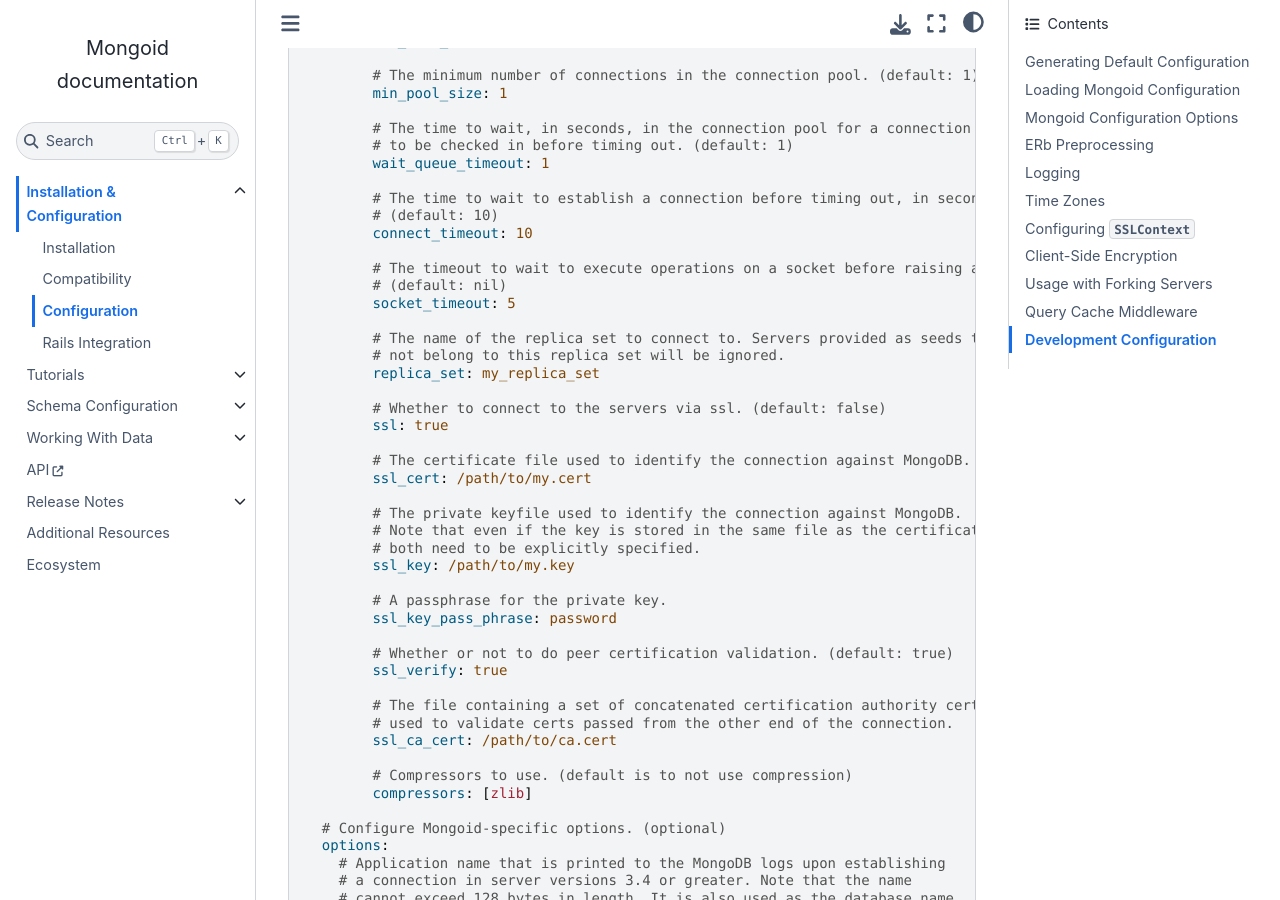
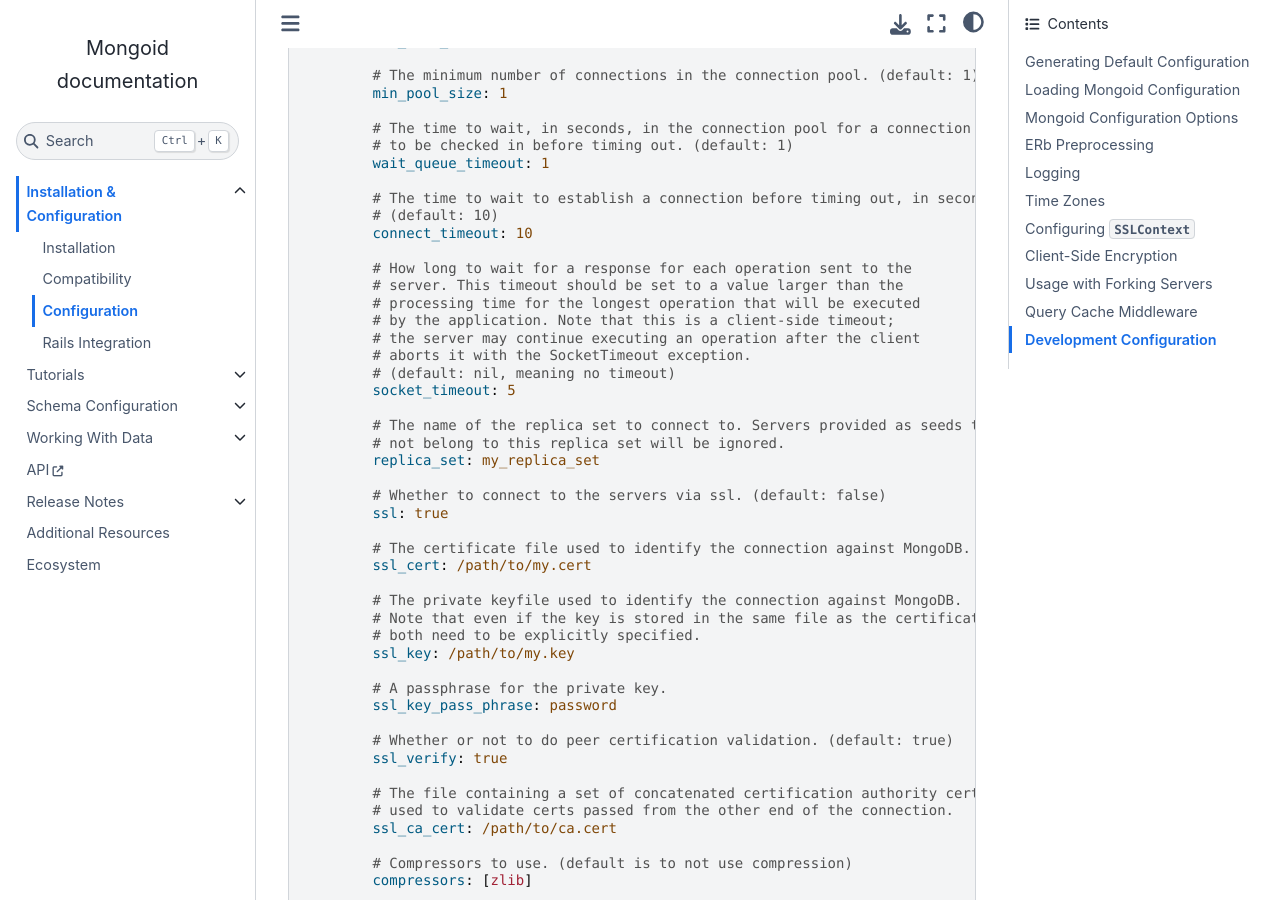
Before and after one commit to i80and/docs-mongoid, a Sphinx documentation site: the page built from docs/reference/configuration.txt, in a window 1280 px wide and 900 px high, scrolled down 4345 px. Built offline with Sphinx 7.4.7 and the Sphinx Book theme 1.1.4, drawn with Linux system fonts in a browser that asks for light colours.

Commit message:
Fix MONGOID-5139 mongoid.yml template socket timeout default is incorrect (#5296)
Co-authored-by: Oleg Pudeyev <code@olegp.name>

```diff
--- a/docs/reference/configuration.txt
+++ b/docs/reference/configuration.txt
@@ -220,8 +220,13 @@ for details on driver options.
           # (default: 10)
           connect_timeout: 10
 
-          # The timeout to wait to execute operations on a socket before raising an error.
-          # (default: nil)
+          # How long to wait for a response for each operation sent to the
+          # server. This timeout should be set to a value larger than the
+          # processing time for the longest operation that will be executed
+          # by the application. Note that this is a client-side timeout;
+          # the server may continue executing an operation after the client
+          # aborts it with the SocketTimeout exception.
+          # (default: nil, meaning no timeout)
           socket_timeout: 5
 
           # The name of the replica set to connect to. Servers provided as seeds that do
```
